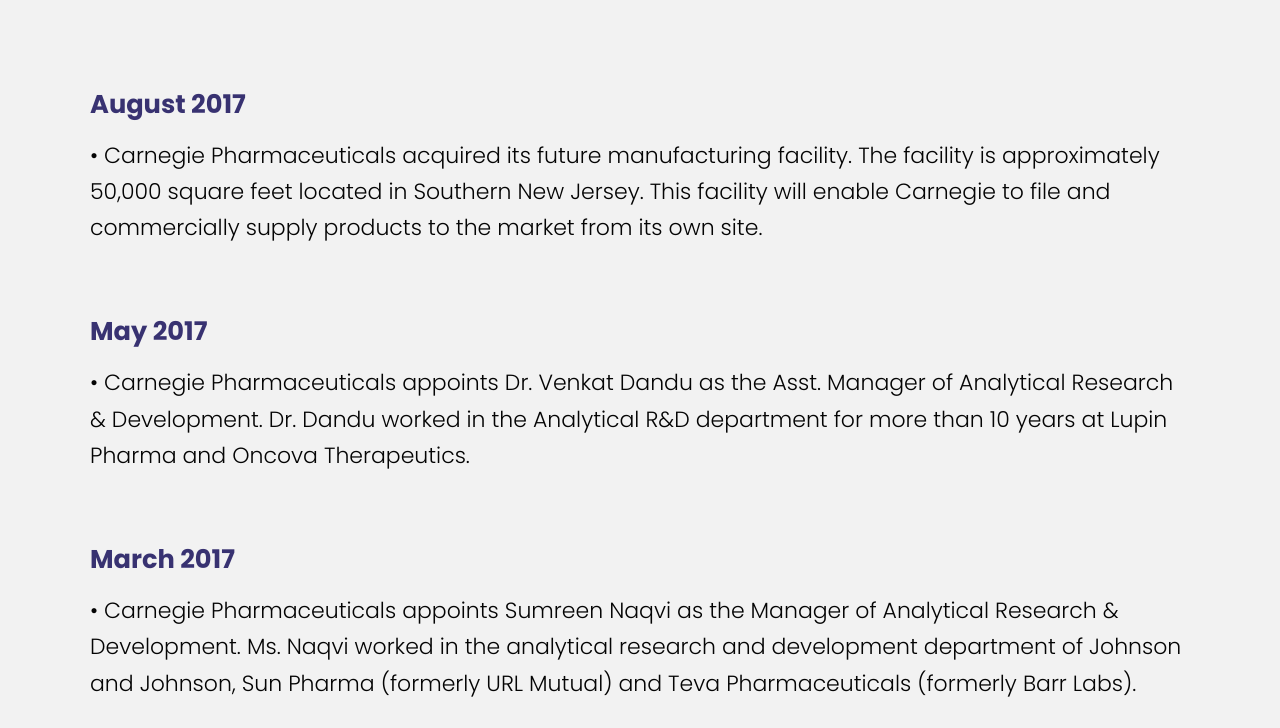
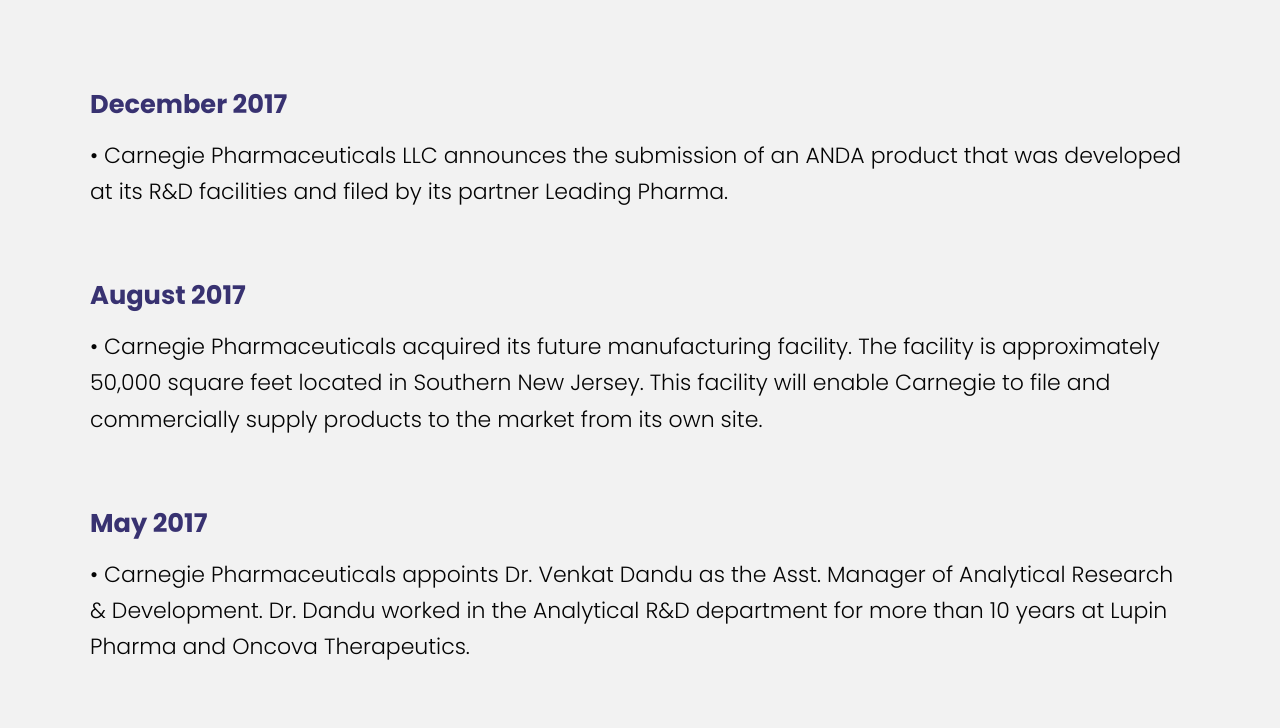
Before and after one commit to gbellamkonda/carnegiepharma, a website: page news.html in a window 1280 px wide. Shown: the part 51-779 px from the top of the page. Drawn offline with Linux system fonts and the light colour scheme.

Commit message:
Updates news about first ANDA

```diff
--- a/news.html
+++ b/news.html
@@ -50,6 +50,16 @@
 									<img src="images/RG.jpg" alt="" />
 								</div> -->
 <!--								<div class="content">-->
+
+                            <h2 class="titleclr">December 2017</h2>
+<!--									</header>-->
+                            <p> •
+                               Carnegie Pharmaceuticals LLC announces the submission of an ANDA product that was developed at its R&D facilities and filed by its partner Leading Pharma.
+</p>
+									<footer class="align-center">
+									</footer>
+                            <br>
+<!--
 <!--									<header class="align-left">-->
 										<h2 class="titleclr">August 2017</h2>
 <!--									</header>-->
```
